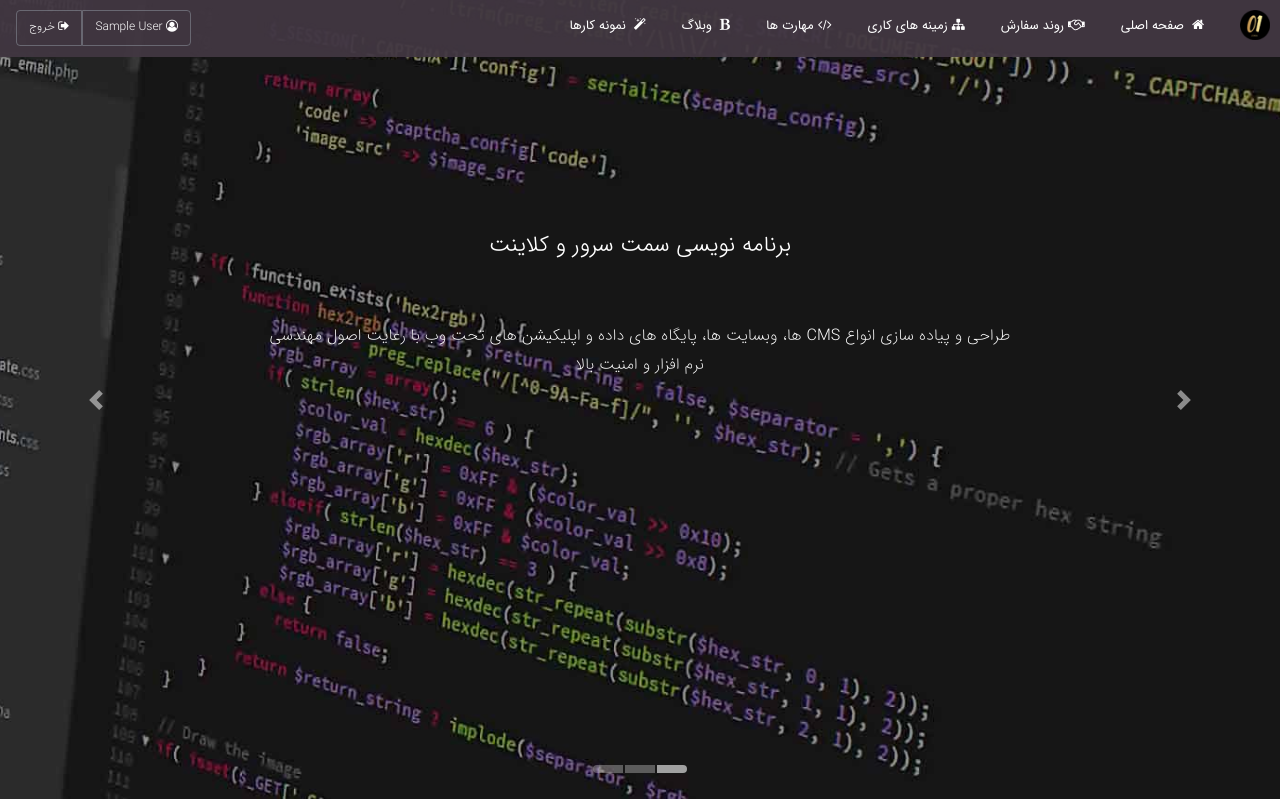
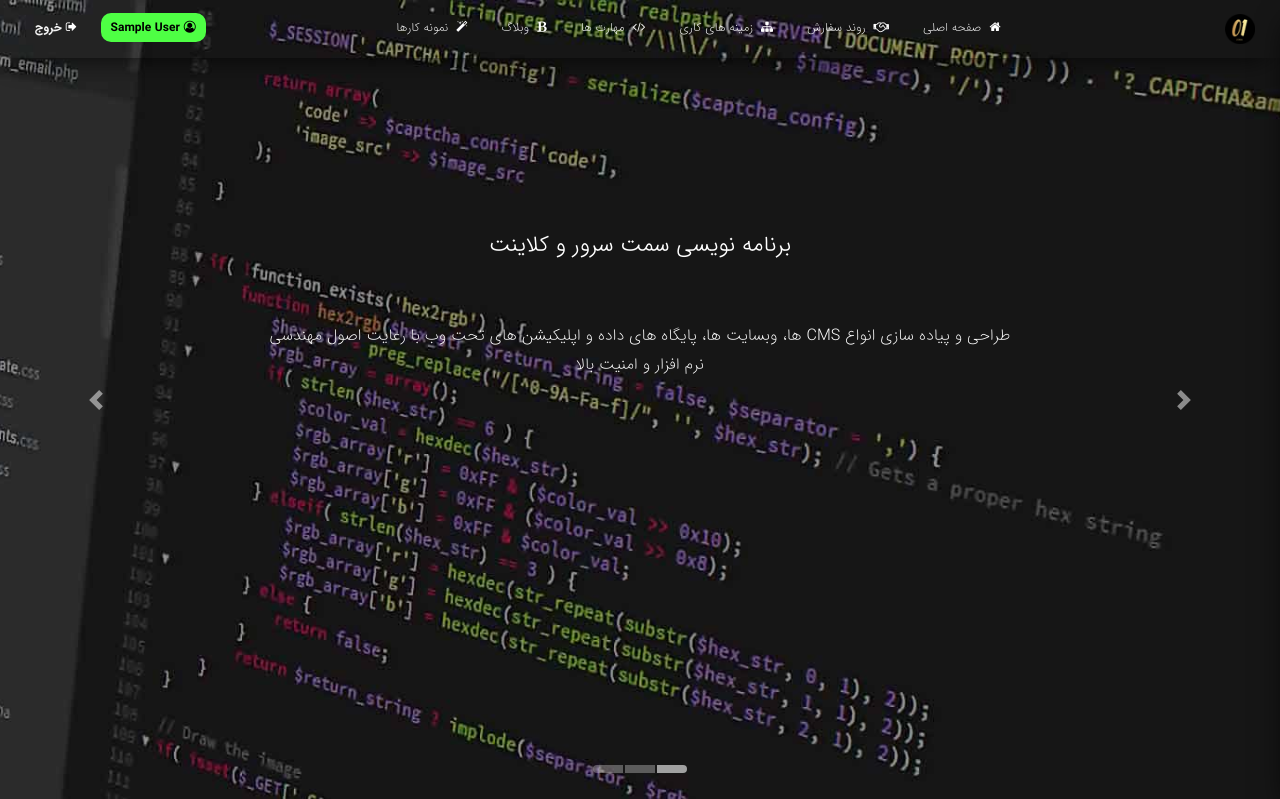
Before and after one commit to mehrannasr1375/01system, a PHP site: page /01system/ in a window 1280 px wide. Shown: the top 799 px of the page. Run offline with PHP 8.4, Linux system fonts and the light colour scheme; the visitor is signed in with stand-in values (Sample User, id 1); a stand-in replaces the project's code that opens the database connection; some libraries are stand-ins or nearby versions.

Commit message:
fix main navbar with scripts

```diff
--- a/index/navbar.php
+++ b/index/navbar.php
@@ -1,44 +1,111 @@
+<header id="navbar" class="d-flex justify-content-between">
 
-<header id="navbar">
-    <a href="http://www.01system.ir">
-        <div id="logo">
-            <img src="includes/images/2.png" style="height: 30px;">
-        </div>
+
+
+
+    <!-- Logo --------------------------------------------------------------------------------------------------------------------------------------->
+    <a id="logo" href="http://www.01system.ir">
+        <img src="includes/images/2.png">
     </a>
-    <div id="right-menu-toggler">
-        <i class="fa fa-bars"></i>
+
+
+
+    <!-- Nav Links ---------------------------------------------------------------------------------------------------------------------------------->
+    <ul id="nav" class="d-none d-lg-flex">
+        <li>
+            <a class="btn1" href="./index.php"><i class="fa fa-home"></i>صفحه اصلی</a>
+        </li>
+        <li>
+            <a class="btn1" href="./index.php#order-sequences"><i class="fa fa-handshake-o"></i>روند سفارش</a>
+        </li>
+        <li>
+            <a class="btn1" href="./index.php#works"><i class="fa fa-sitemap"></i>زمینه های کاری</a>
+        </li>
+        <li>
+            <a class="btn1" href="./index.php#skills"><i class="fa fa-code"></i>مهارت ها</a>
+        </li>
+        <li>
+            <a class="btn1" href="./index.php#last-posts"><i class="fa fa-bold"></i>وبلاگ</a>
+        </li>
+        <li>
+            <a class="btn1" href="./index.php#last-works"><i class="fa fa-magic"></i>نمونه کارها</a>
+        </li>
+    </ul>
+
+
+
+    <!-- Login Btns --------------------------------------------------------------------------------------------------------------------------------->
+    <div id="login-state">
+        <?php
+            if (isset($_SESSION['u_name']))
+                echo "<a id='btn-profile' class='btn-sign-in' href='management_system/cpanel.php'><i class='fa fa-user-circle-o'></i>".$_SESSION["u_name"]."</a>
+                      <a id='btn-sign-out' class='btn-sign-out'><i class='fa fa-sign-out'></i>خروج</a>";
+            else
+                echo "<a id='btn-signin' class='btn-sign-in'><i class='fa fa-lock'></i>ورود</a>
+                      <a id='btn-signup' class='btn-sign-up'><i class='fa fa-sign-in'></i>ثبت نام</a>";
+        ?>
     </div>
-    <nav id="nav">
-        <div id="login-state">
+
+
+
+    <!-- Right Menu --------------------------------------------------------------------------------------------------------------------------------->
+    <div id="right-menu" class="d-flex justify-content-start flex-column">
+
+
+        <!-- logo -->
+        <a class="mx-auto mb-3" href="http://www.01system.ir">
+            <img src="includes/images/2.png">
+        </a>
+        <div class="hr-2"></div>
+
+
+        <!-- login btns -->
+        <div class="my-2 mb-3 mx-auto">
             <?php
-            if (isset($_SESSION['u_name'])) {
-                $u = $_SESSION['u_name'];
-                echo "<span id='sign-in-btn-group'>
-                         <a id='btn-profile' class='btn-sign-in' href='management_system/cpanel.php'>
-                             <i class='fa fa-user-circle-o'></i> $u
-                         </a>
-                         <a id='btn-sign-out' class='btn-sign-out'>
-                             <i class='fa fa-sign-out'></i> خروج
-                         </a>
-                      </span>";
-            } else
-                echo "<span id='sign-in-btn-group'>
-                         <a id='btn-signin' class='btn-sign-in'>
-                             <i class='fa fa-lock'></i> ورود
-                         </a>
-                         <a id='btn-signup' class='btn-sign-up'>
-                             <i class='fa fa-sign-in'></i> ثبت نام
-                         </a>
-                      </span>";
+            if (isset($_SESSION['u_name']))
+                echo "<a id='btn-profile'  class='btn-user text-dark' href='management_system/cpanel.php'><i class='fa fa-user-circle-o'></i>".$_SESSION["u_name"]."</a>
+                      <a id='btn-sign-out' class='btn-sign-out'><i class='fa fa-sign-out'></i>خروج</a>";
+            else
+                echo "<a id='btn-signin'   class='btn-sign-in'><i class='fa fa-lock'></i>ورود</a>
+                      <a id='btn-signup'   class='btn-sign-up text-dark'><i class='fa fa-sign-in'></i>ثبت نام</a>";
             ?>
         </div>
-        <ul class="list-unstyled">
-            <li><a class="btn1" href="./index.php"><i class="fa fa-home"></i> صفحه اصلی </a></li>
-            <li><a class="btn1" href="./index.php#order-sequences"><i class="fa fa-handshake-o"></i>روند سفارش</a></li>
-            <li><a class="btn1" href="./index.php#works"><i class="fa fa-sitemap"></i>زمینه های کاری</a></li>
-            <li><a class="btn1" href="./index.php#skills"><i class="fa fa-code"></i>مهارت ها</a></li>
-            <li><a class="btn1" href="./index.php#last-posts"><i class="fa fa-bold"></i> وبلاگ </a></li>
-            <li><a class="btn1" href="./index.php#last-works"><i class="fa fa-magic"></i> نمونه کارها </a></li>
+        <div class="hr-2"></div>
+
+
+        <!-- nav links -->
+        <ul id="right-nav" class="pr-2">
+            <li>
+                <a class="btn1" href="./index.php"><i class="fa fa-home"></i>صفحه اصلی</a>
+            </li>
+            <li>
+                <a class="btn1" href="./index.php#order-sequences"><i class="fa fa-handshake-o"></i>روند سفارش</a>
+            </li>
+            <li>
+                <a class="btn1" href="./index.php#works"><i class="fa fa-sitemap"></i>زمینه های کاری</a>
+            </li>
+            <li>
+                <a class="btn1" href="./index.php#skills"><i class="fa fa-code"></i>مهارت ها</a>
+            </li>
+            <li>
+                <a class="btn1" href="./index.php#last-posts"><i class="fa fa-bold"></i>وبلاگ</a>
+            </li>
+            <li>
+                <a class="btn1" href="./index.php#last-works"><i class="fa fa-magic"></i>نمونه کارها</a>
+            </li>
         </ul>
-    </nav>
+
+
+    </div>
+
+
+
+    <!-- Right menu Toggler ------------------------------------------------------------------------------------------------------------------------->
+    <div id="right-menu-toggler" class="navbar-toggler d-block d-lg-none">
+        <i id="right-menu-toggler-i" class="fa fa-bars"></i>
+    </div>
+
+
+
+
 </header>
--- a/index/showHomePage.php
+++ b/index/showHomePage.php
@@ -1,7 +1,6 @@
-
-<!-- main slider -->
+<!--  Main Slider  -------------------------------------------------------------------------------------------------------------------------------------------->
 <section id="slider">
-    <div id="top-carousel" class="carousel slide" data-ride="carousel" data-pause="false" data-interval="3000">
+    <div id="top-carousel" class="carousel slide" data-ride="carousel" data-pause="false" data-interval="300000">
         <div class="carousel-inner">
             <div class="carousel-item active" style="background-image: url('./includes/images/slider/s1.jpg')">
                 <div class="carousel-overlay">
@@ -44,14 +43,14 @@
 
 
 
-<!--order sequences -->
+<!--  Order Sequences  ---------------------------------------------------------------------------------------------------------------------------------------->
 <section id="order-sequences">
     <h3 class="header-1 text-light">راه اندازی وب سایت شخصی شما!</h3>
     <h3 class="header-2 text-white-50 mb-2">روال کاری</h3>
     <div class="container">
         <div class="row position-relative">
-            <hr  class="dashed-hr d-none d-lg-block   wow fadeIn"   data-wow-delay="1.4s"/>
-            <div class="card col-12 col-md-4 col-lg-3 wow fadeInUp" data-wow-delay="0.2s">
+            <hr  class="dashed-hr d-none d-lg-block wow fadeIn" data-wow-delay="1.4s"/>
+            <div class="card col-12 col-sm-6 col-lg-3 wow fadeInUp" data-wow-delay="0.2s">
                 <span class="fa-stack fa-3x m-auto">
                     <i class="fa fa-circle fa-stack-2x text-nice-blue"></i>
                     <i class="fa fa-stack-1x fa-phone text-black-50"></i>
@@ -62,7 +61,7 @@
                     <p class="sm-font text-white-50">از طریق تماس، ایمیل و یا ارسال پیامک شما و هماهنگی ما با شما جهت برقراری جلسه ی دیدار حضوری</p>
                 </div>
             </div>
-            <div class="card col-12 col-md-4 col-lg-3 wow fadeInUp" data-wow-delay="0.5s">
+            <div class="card col-12 col-sm-6 col-lg-3 wow fadeInUp" data-wow-delay="0.5s">
                 <span class="fa-stack fa-3x m-auto">
                     <i class="fa fa-circle fa-stack-2x text-nice-blue"></i>
                     <i class="fa fa-stack-1x fa-handshake-o text-black-50"></i>
@@ -73,7 +72,7 @@
                     <p class="sm-font text-white-50">جهت بررسی ویژگی های مورد نیاز و مورد درخواست بهمراه پیش پرداخت و عقد قرارداد و همچنین بررسی میزان زمان مورد نیاز جهت تکمیل پروژه</p>
                 </div>
             </div>
-            <div class="card col-12 col-md-4 col-lg-3 wow fadeInUp" data-wow-delay="0.8s">
+            <div class="card col-12 col-sm-6 col-lg-3 wow fadeInUp" data-wow-delay="0.8s">
                 <span class="fa-stack fa-3x m-auto">
                     <i class="fa fa-circle fa-stack-2x text-nice-blue"></i>
                     <i class="fa fa-thumbs-o-up fa-stack-1x text-black-50"></i>
@@ -84,7 +83,7 @@
                     <p class="sm-font text-white-50">جلسه ای جهت بررسی قابلیت ها و ویژگی های بصری وب سایت با حضور شما و همچنین آموزش و معرفی قابلیت های وب سایت به شما</p>
                 </div>
             </div>
-            <div class="card col-12 col-md-4 col-lg-3 wow fadeInUp" data-wow-delay="1.0s">
+            <div class="card col-12 col-sm-6 col-lg-3 wow fadeInUp" data-wow-delay="1.0s">
                 <span class="fa-stack fa-3x m-auto">
                     <i class="fa fa-circle fa-stack-2x text-nice-blue"></i>
                     <i class="fa fa-stack-1x fa-check text-black-50"></i>
@@ -101,12 +100,12 @@
 
 
 
-<!-- works -->
+<!--  Works  -------------------------------------------------------------------------------------------------------------------------------------------------->
 <section id="works">
     <div class="container">
         <h3 class="header-1 text-dark">زمینه های کاری</h3>
         <div class="row justify-content-center">
-            <div class="col-12 col-sm-6 col-md-6 col-lg-3 wow fadeInUp" data-wow-delay="0.4s">
+            <div class="col-12 col-sm-6 col-lg-3 wow fadeInUp" data-wow-delay="0.4s">
                 <div class="card-2">
                     <span class="fa-stack fa-3x">
                         <i class="fa fa-circle-thin fa-stack-2x text-warning"></i>
@@ -119,7 +118,7 @@
                      </div>
                 </div>
             </div>
-            <div class="col-12 col-sm-6 col-md-6 col-lg-3 wow fadeInUp" data-wow-delay="0.6s">
+            <div class="col-12 col-sm-6 col-lg-3 wow fadeInUp" data-wow-delay="0.6s">
                 <div class="card-2">
                     <span class="fa-stack fa-3x">
                         <i class="fa fa-circle-thin fa-stack-2x text-warning"></i>
@@ -132,7 +131,7 @@
                      </div>
                 </div>
             </div>
-            <div class="col-12 col-sm-6 col-md-6 col-lg-3 wow fadeInUp" data-wow-delay="0.8s">
+            <div class="col-12 col-sm-6 col-lg-3 wow fadeInUp" data-wow-delay="0.8s">
                 <div class="card-2">
                     <span class="fa-stack fa-3x">
                         <i class="fa fa-circle-thin fa-stack-2x text-warning"></i>
@@ -145,7 +144,7 @@
                     </div>
                 </div>
             </div>
-            <div class="col-12 col-sm-6 col-md-6 col-lg-3 wow fadeInUp" data-wow-delay="1.0s">
+            <div class="col-12 col-sm-6 col-lg-3 wow fadeInUp" data-wow-delay="1.0s">
                 <div class="card-2">
                     <span class="fa-stack fa-3x">
                         <i class="fa fa-database fa-stack-1x text-dark"></i>
@@ -164,7 +163,7 @@
 
 
 
-<!-- skills -->
+<!--  Skills  ------------------------------------------------------------------------------------------------------------------------------------------------->
 <section id="skills">
     <div class="bg-skills">
         <h3 class="header-1">مهارت ها</h3>
@@ -304,7 +303,7 @@
 
 
 
-<!-- last-posts -->
+<!--  Last Posts  -------------------------------------------------------------------------------------------------------------------------------------------->
 <section id="last-posts" class="last-posts">
     <div class="container-fluid">
         <h3 class="header-1 text-dark">آخرین مطالب </h3>
@@ -377,7 +376,7 @@
 
 
 
-<!-- last samples -->
+<!--  Last Samples  ------------------------------------------------------------------------------------------------------------------------------------------->
 <div id="last-works">
     <div class="container">
         <h3 class="header-1 text-dark" data-wow-delay="0.2s">آخرین نمونه کارها</h3>
@@ -403,7 +402,7 @@
 
 
 
-<!-- be a writer -->
+<!--  Be a Writer  -------------------------------------------------------------------------------------------------------------------------------------------->
 <section id="writer">
     <div class="container">
         <h3 class="header-1 text-dark wow fadeInUp" data-wow-delay=".3s">خودتان هم می توانید نویسنده شوید!</h3>
--- a/scripts/login.js
+++ b/scripts/login.js
@@ -31,7 +31,7 @@ $(document).ready(function () {
 
 
     // logout
-    $('#btn-sign-out').click(function () {
+    $('.btn-sign-out').click(function () {
         $.ajax({
             url:"actions/login-actions.php",
             method:"POST",
--- a/styles/css.css
+++ b/styles/css.css
@@ -114,6 +114,12 @@ p {
 }
 .mb-6 {
     margin-bottom: 6rem !important;
+}
+.hr-2 {
+    margin-top: 20px;
+    margin-bottom: 20px;
+    padding-top: 1px;
+    background-color: grey;
 }
 
 .res {
@@ -229,168 +235,129 @@ textarea {
 /*----------------------------------------  top navbar in minimum width  ------------------------------------------*/
 
 #navbar {
-    position: fixed !important;
-    left: 0 !important;
+    position: fixed;
+    z-index: 10000;
+    top: 0;
     right: 0;
-    z-index: 10000;
-    padding: 8px 10px;
-    display: flex;
-    transition-duration: .3s;
+    left: 0;
     font-size: 12px;
-    font-weight:200;
-}
-#logo a {
+    font-weight: 200;
+    transition: .3s ease all;
+    box-shadow: 0 10px 30px -14px black;
+}
+#logo img {
+    height: 36px;
+}
+ul#nav {
+    list-style-type: none;
+    color: white;
+    margin-bottom: 0 !important;
+    margin-right: -30px;
+}
+ul#nav li {
+    margin-right: 30px;
+}
+ul#nav a, #login-state {
+    color: white;
+    cursor: pointer;
+}
+ul#nav li:hover a, ul#nav li:hover i {
+    color: gold;
+    transition: .3s ease all;
+}
+ul#nav i, #login-state i {
+    color: white;
+    margin-left: 4px;
+}
+#login-state, #nav {
+    display: none;
+}
+#right-menu-toggler {
+    color: #c69651;
+    cursor: pointer;
+    box-sizing: content-box !important;
+}
+#right-menu-toggler i {
+    display: inline-block;
+    font-size: 26px !important;
+}
+#btn-signup, #btn-profile {
+    background-color: #4eff44;
+    border-radius: 10px;
+    padding: 5px 10px;
+    font-weight: 600;
+    margin-right: 10px;
+    color: black;
+}
+#btn-signup:hover, #btn-profile:hover {
+    background-color: rgba(80, 255, 70, .5);
+}
+#btn-sign-out, #btn-signin {
+    border-radius: 10px;
+    padding: 5px 10px;
+    font-weight: 600;
+    margin-right: 10px;
     color: whitesmoke;
 }
-#right-menu-toggler {
-    position: absolute;
-    top: 1rem;
-    left: 1.25rem;
-    font-size: 32px;
+#btn-sign-out:hover, #btn-signin:hover {
+    background-color: rgb(40, 40, 40);
+}
+#btn-signup i, #btn-profile i {
+    color: black;
+}
+#btn-sign-out {
+    margin-right: 10px;
+}
+
+#right-menu {
+    position: fixed;
+    right:-280px;
+    top:0;
+    bottom:0;
+    width:280px;
+    background: linear-gradient(45deg, #1b1e21 5%, #0f1012 60%, #5d6973 95%);
+    transition: .3s ease all;
+    padding: 40px;
+    font-size: 15px;
+    line-height: 3;
+    box-shadow: 0 14px 30px -10px black;
+    border-left: 1px solid rgba(200, 150, 80, 0.05);
+}
+#right-nav {
+    list-style-type: none;
+    color: white;
+}
+#right-menu img {
+    width:50px;
+    height:50px;
+}
+#right-menu a {
+    color: white;
     cursor: pointer;
-}
-#right-menu-toggler i {
-    color: whitesmoke;
-}
-#nav {
-    position: fixed;
-    text-align: center;
-    top:0 ;
-    bottom: 0;
-    right: -250px;
-    width: 250px;
-    line-height: 3rem;
-    padding-top: 3rem;
-    background-color: rgba(49, 44, 44, 0.9);
-    background: linear-gradient(45deg, rgba(77, 68, 68, 0.9), rgba(0, 0, 0, 0.9) 40%);
-    border-left: 10px solid rgba(111, 99, 111, 0.5);
-    transition-duration: .2s;
-    font-size: 13px;
-    font-weight: 400;
-}
-#nav a {
-    padding-bottom: 5px;
+    transition: .2s ease all;
+}
+#right-menu #right-nav a {
     color: white;
+    cursor: pointer;
+    transition: .2s ease all;
     display: block;
-    margin: auto;
-}
-#sign-in-btn-group {
-    top:8px;
-    margin-bottom: 3rem;
-    margin-right: 40px;
-}
-#sign-in-btn-group a {
-    margin: 0px !important;
-}
-#nav .btn1 {
-    position:relative;
-}
-#nav .btn1:after {
-    content:"";
-    position:absolute;
-    z-index: -1;
-    bottom:0;
-    left:50%;
-    right:50%;
-    width:0;
-    height:2px;
-    background-color: rgb(208, 170, 99);
-    transition:.3s ease-out all;
-}
-#nav .btn1:hover:after {
-    left:0;
-    right:0;
-    width:100%;
-}
-
-/* sign-in btns */
-#sign-in-btn-group {
-    display: flex;
-    line-height: 25px;
-    border-radius: 4px;
-}
-.btn-sign-in, .btn-sign-up, .btn-sign-out {
-    display: inline;
-    border-color: #58d6ff ;
-    font-family: Vazir-Thin;
-    font-size: 12px ;
-    font-weight: 400;
-    border: 1px solid rgba(134, 139, 148, 0.6);
-    padding: 4px .75rem ;
-    transition: .3s ease all;
-    background: transparent ;
-    cursor: pointer;
-}
-.btn-sign-in {
-    border-radius: 0 4px 4px 0;
-}
-.btn-sign-up, .btn-sign-out {
-    border-radius: 4px 0 0 4px;
-}
-.btn-sign-in:hover, .btn-sign-out:hover {
-    box-shadow: inset 0 -40px 0 0 #58d6ff;
-    border: 1px solid #58d6ff ;
-}
-.btn-sign-up:hover {
-    box-shadow: inset 0 -40px 0 0 #78ff7d;
-    border: 1px solid #59c05c ;
-}
-.btn-sign-up:hover, .btn-sign-in:hover, .btn-sign-out:hover {
-    color:black !important;
+}
+#right-menu #right-nav a:hover {
+    color: gold;
+}
+#right-menu i {
+    margin-left: 4px;
 }
 
 /*------------------------------------------  top navbar >=992px width  -------------------------------------------*/
 
 @media (min-width: 992px)
- {
-    #navbar {
-        display: flex;
-    }
-    #logo {
-        margin-top: 2px;
-    }
-    #right-menu-toggler {
-        display: none;
-    }
-    #nav {
-        position: static;
-        width:auto;
-        padding-top: 0;
-        padding-right: 0;
-        margin-right: 1rem;
-        background: transparent;
-        border-left: none;
-    }
-    #nav li {
-        float: right;
-        transition-duration: .4s;
-    }
-    #nav li a {
-        padding-left: 1rem;
-        padding-right: 1rem;
-        line-height: 2.25rem;
-    }
-    #nav li:hover {
-        /*box-shadow: inset 0 18px 0 0 rgba(47, 47, 47,.5), inset 0 -18px 0 0 rgba(47,47,47,.5);*/
-    }
-    #nav li:first-child {
-        margin-top: 0;
-    }
-    #sign-in-btn-group {
-        position: absolute;
-        top:10px;
-        left: 1rem;
-    }
-    /*top slider*/
-    #top-carousel .carousel-text {
-        font-size:16px;
-    }
-    #skills #right-text {
-        color: #afb4b4;
-        position: absolute;
-        top: 43%;
-        /*padding-left:10%;
-        padding-right: 10%;*/
+{
+    #login-state, ul#nav {
+        display: inline-block;
+    }
+    #logo img {
+        height: 30px;
     }
 }
 
@@ -445,6 +412,21 @@ textarea {
     font-weight: 200;
     font-size: 16px !important;
 }
+
+@media (min-width: 992px)
+{
+    #top-carousel .carousel-text {
+        font-size:16px;
+    }
+    #skills #right-text {
+        color: #afb4b4;
+        position: absolute;
+        top: 43%;
+        /*padding-left:10%;
+        padding-right: 10%;*/
+    }
+}
+
 
 /*---------------------------------------------  order-sequences  --------------------------------------------------*/
 
@@ -981,17 +963,17 @@ textarea {
     display: inline-block;
     width: 34px;
     height: 34px;
-    color:rgb(175, 95, 255);
+    color: rgb(90, 105, 115);
     font-weight: bold;
     border-radius: 50%;
     text-align: center;
     line-height: 2.2em;
     transition-duration: 0.3s;
-    box-shadow: 0 6px 1px 0px rgb(175, 95, 255);
+    box-shadow: 0 6px 1px 0px rgb(90, 105, 115);
 }
 #go-to-top:hover {
     color:white;
-    background-color: rgba(126, 0, 255, 0.9);
+    background-color: rgba(40, 40, 40, 0.9);
     box-shadow: none;
 }
 
```
Also changed, not shown: index.php (+13 -11 lines), scripts/js.js (+39 -30 lines), includes/images/uploads/avatars/avatar_default.png (added).
